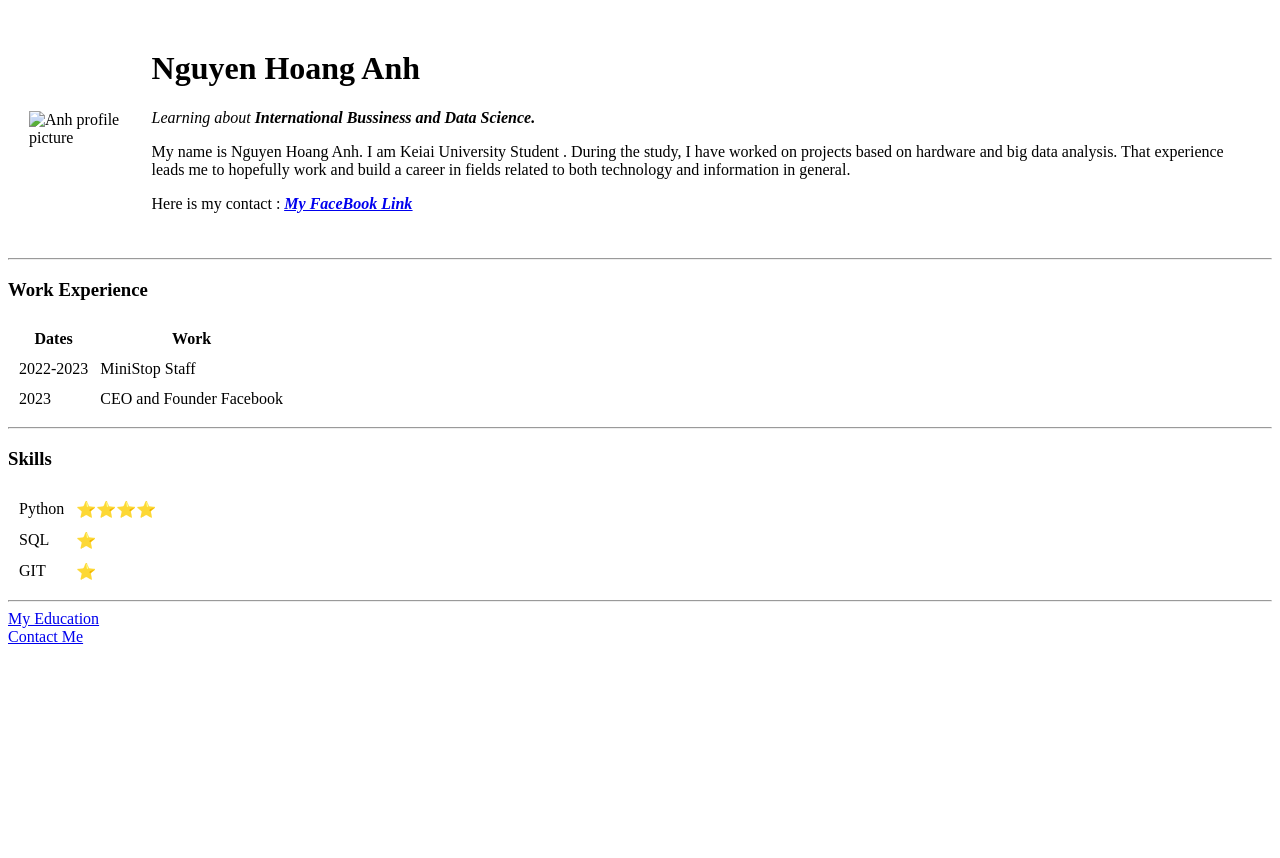
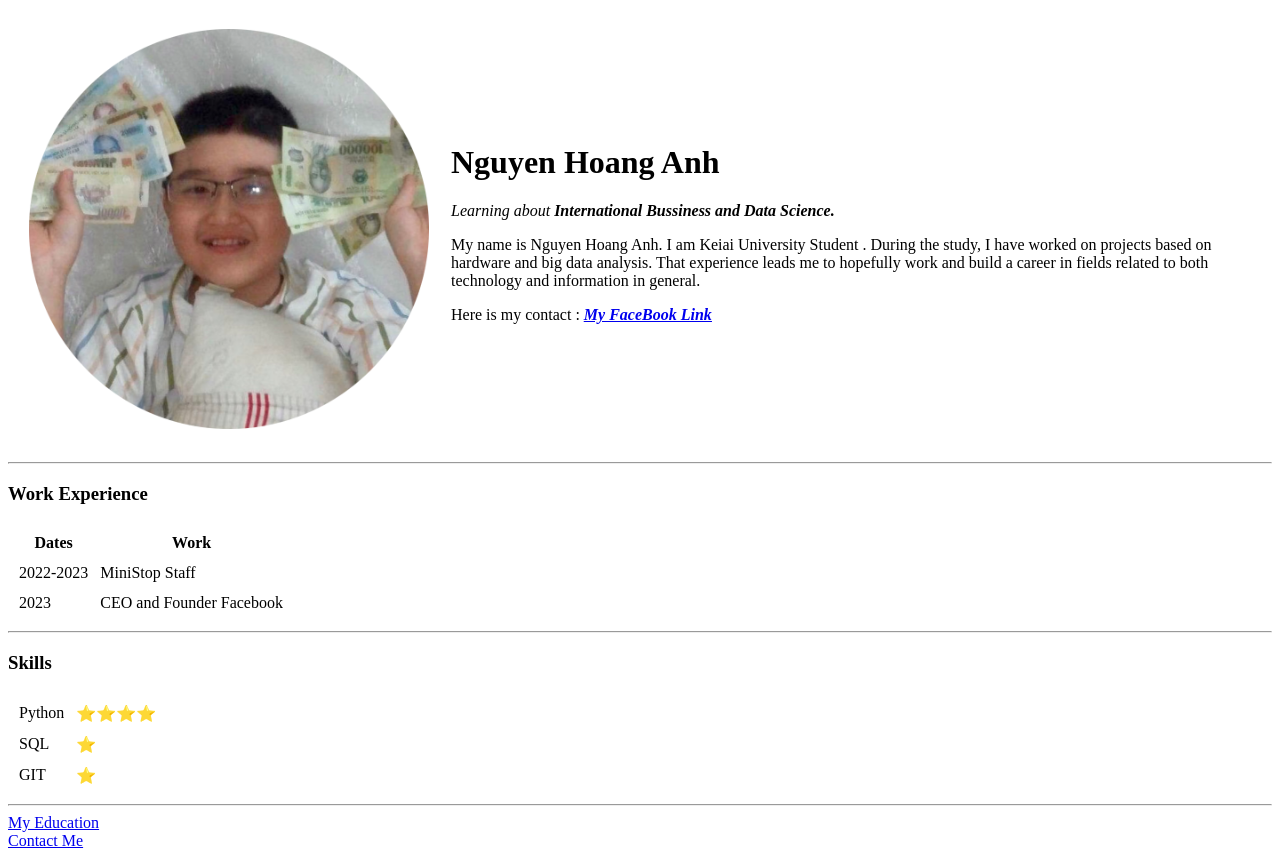
Before and after one commit to will21082/cv, a plain HTML site: page personnal_site.html in a window 1280 px wide. Before the commit the page ends 800 px from the top, so only its background shows below. Drawn offline with Linux system fonts and the light colour scheme.

Commit message:
Update personnal_site.html

```diff
--- a/personnal_site.html
+++ b/personnal_site.html
@@ -8,7 +8,7 @@
 <table cellspacing="20">
     <tr>
         <td>
-            <img src="/images/my_img_2.png" alt="Anh profile picture"  width="400"
+            <img src="my_img_2.png" alt="Anh profile picture"  width="400"
      height="400">
 
         </td>
```
